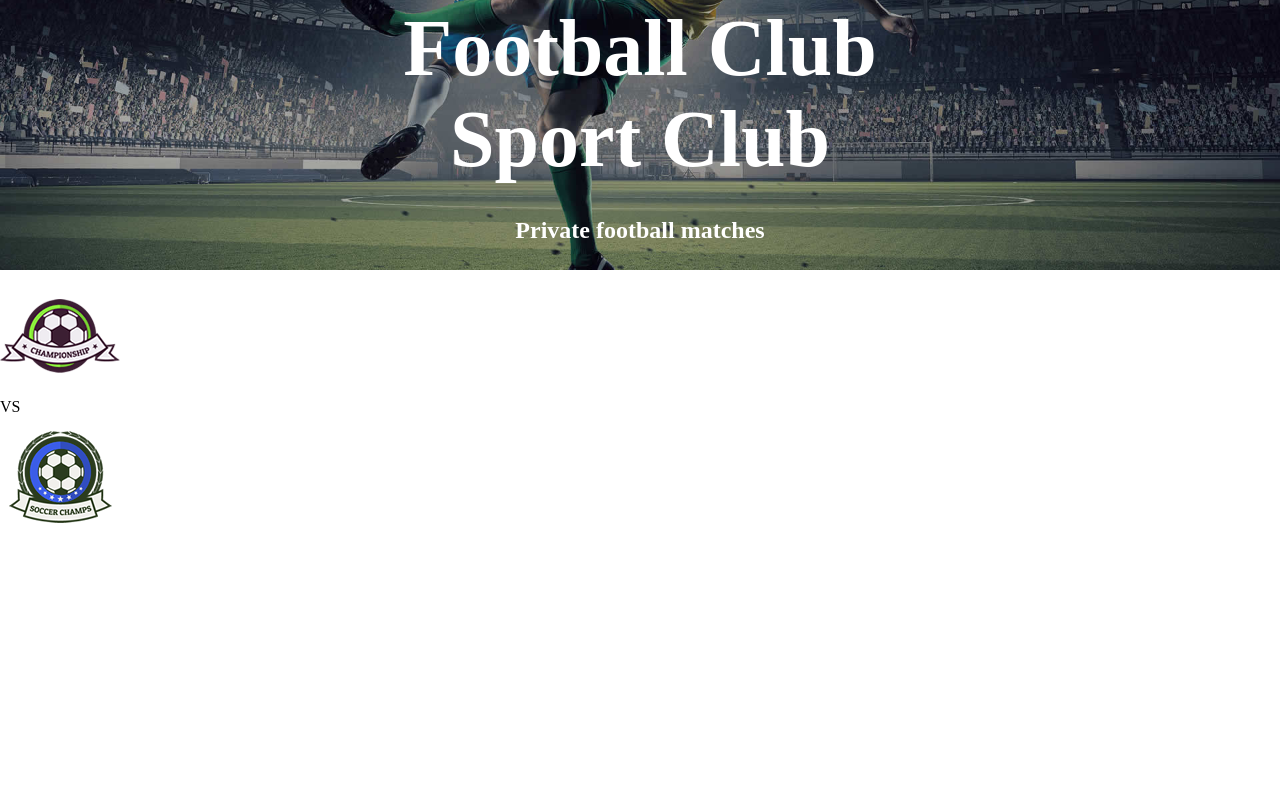
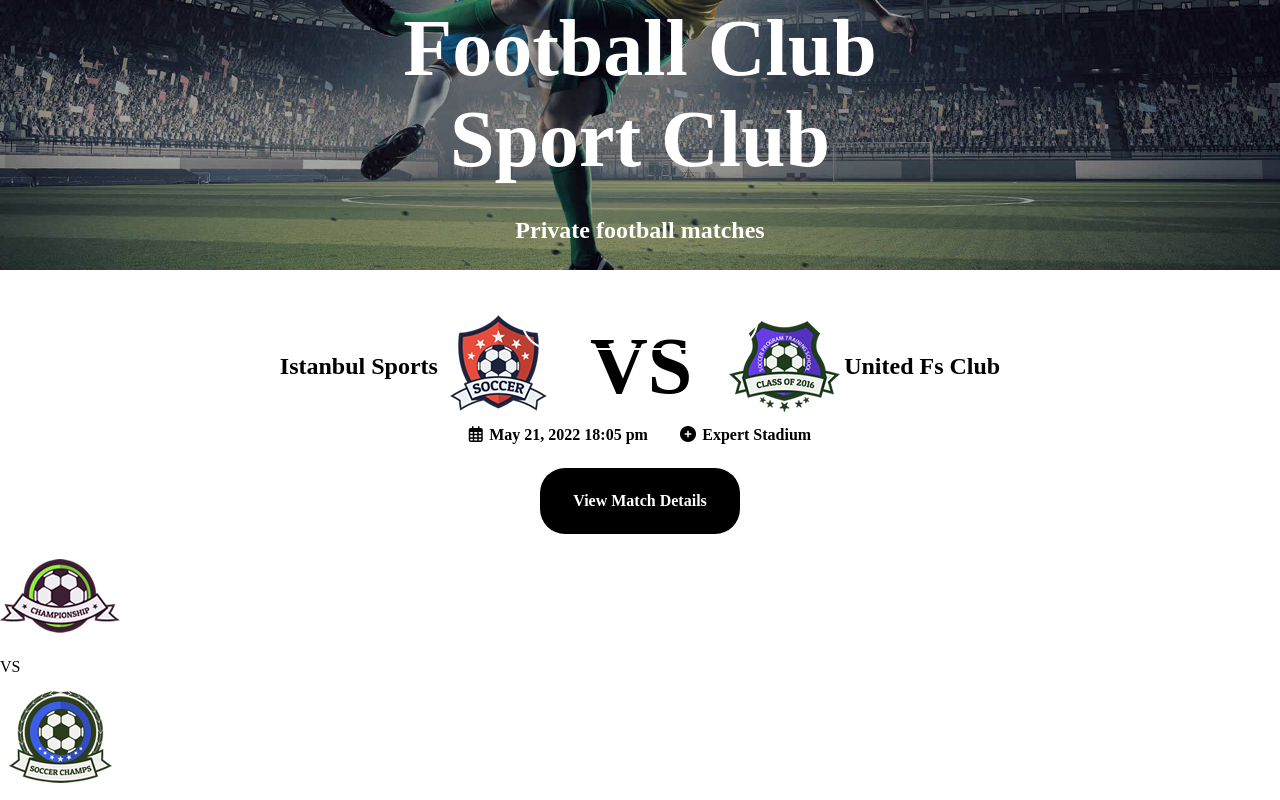
Before and after one commit to simoneevacca/proj-html-vuejs, a Vue app: page / in a window 1280 px wide. Shown: the part 450-1250 px from the top of the page. Before the commit the page ends 990 px from the top, so only its background shows below. Built offline with nearby package versions, Linux system fonts and the light colour scheme.

Commit message:
add first match section

```diff
--- a/src/components/AppMain.vue
+++ b/src/components/AppMain.vue
@@ -8,7 +8,7 @@
         ClubVs
     },
 
-        data (){
+    data() {
         return {
 
             state,
@@ -22,12 +22,86 @@
 </script>
 
 <template>
+    <main>
 
-    <ClubVs :club1="state.schalke1" :club2="state.inter"/>
+        <section class="first-match">
+            <div class="clubs">
+                <div class="club">
+                    <h3>{{ state.istanbul.name }}</h3>
+                    <img :src="state.istanbul.logo" alt="">
+                </div>
+                <div class="vs">VS</div>
+                <div class="club">
+                    <img :src="state.unitedFs.logo" alt="">
+                    <h3>{{ state.unitedFs.name }}</h3>
+                </div>
+            </div>
+            <div class="info">
+                <div>
+                    <i class="fa-regular fa-calendar-days"></i>
+                    <strong>May 21, 2022 18:05 pm</strong>
+                </div>
+                <div>
+                    <i class="fa-solid fa-circle-plus"></i>
+                    <strong>Expert Stadium</strong>
+                </div>
 
+            </div>
+            <div class="darkButton">View Match Details</div>
+        </section>
+
+
+        <ClubVs :club1="state.schalke1" :club2="state.inter" />
+    </main>
 
 </template>
 
 <style>
+main {
+    & .first-match {
+        margin-top: 2rem;
+        display: flex;
+        align-items: center;
+        justify-content: center;
+        flex-direction: column;
 
+        & .clubs {
+            display: flex;
+            align-items: center;
+            justify-content: center;
+            gap: 2rem;
+
+            & .club {
+                display: flex;
+                align-items: center;
+
+            }
+
+            & .vs {
+                font-size: 5rem;
+                font-weight: bold;
+            }
+
+        }
+
+        & .info {
+            display: flex;
+            align-items: center;
+            justify-content: center;
+            gap: 2rem;
+            margin-bottom: 1.5rem;
+
+            & div {
+                display: flex;
+                gap: 0.4rem;
+            }
+        }
+
+        & .darkButton {
+            width: 200px;
+        }
+
+
+    }
+}
 </style>
--- a/src/style.css
+++ b/src/style.css
@@ -4,3 +4,17 @@
     padding: 0;
     box-sizing: border-box;
 }
+
+h3 {
+    font-size: 1.5rem;
+}
+
+.darkButton {
+    background-color: black;
+    color: white;
+    padding: 1.5rem 2rem;
+    font-weight: bold;
+    border-radius: 25px;
+    display: flex;
+    justify-content: center;
+}
```
Lines whose indentation alone changed are shown as unchanged.
